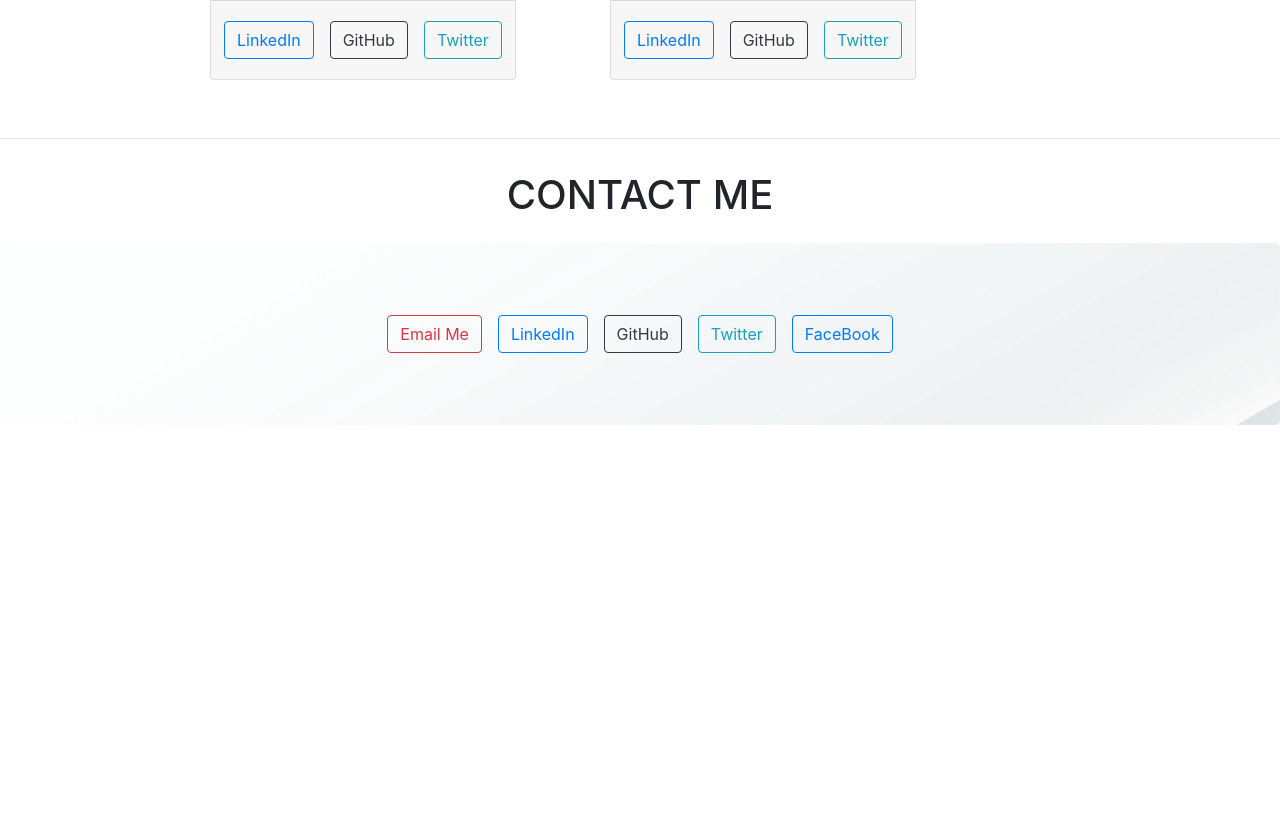
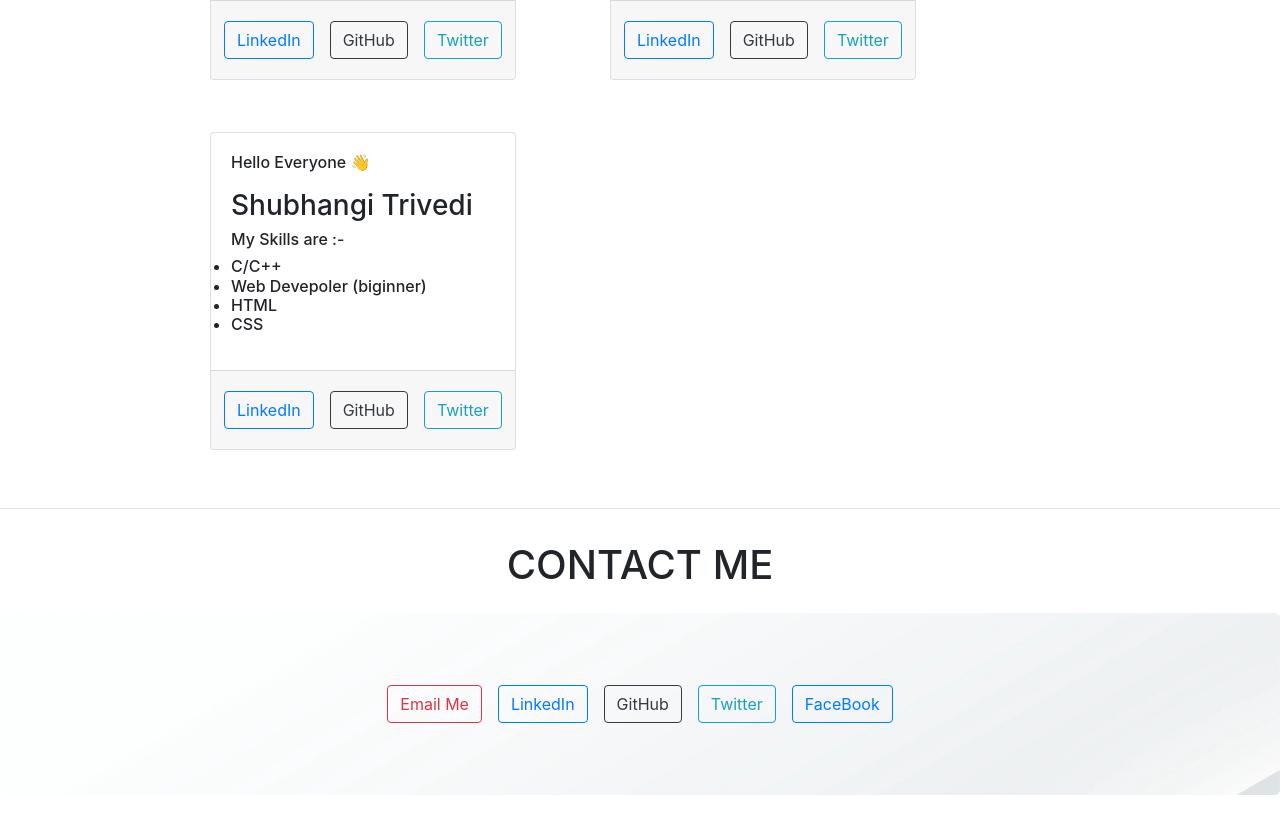
Before and after one commit to Aman1905/I-am-Contributor, a React (Create React App) app: page / in a window 1280 px wide. Shown: the part 5200-6027 px from the top of the page. Before the commit the page ends 5657 px from the top, so only its background shows below. Built offline with nearby package versions, Linux system fonts and the light colour scheme.

Commit message:
Update Content.js

```diff
--- a/src/Content.js
+++ b/src/Content.js
@@ -285,6 +285,16 @@
         g_link="https://github.com/shivghosh8"
         t_link ="" />
 
+    <Cards
+        sname="Shubhangi Trivedi"
+        skill1="C/C++"
+        skill2="Web Devepoler (biginner)"
+        skill3="HTML"
+        skill4="CSS"
+        l_link=""
+        g_link="https://github.com/SHUBHANGITRIVEDI"
+        t_link ="" />
+
 
     </div>
   )
```
